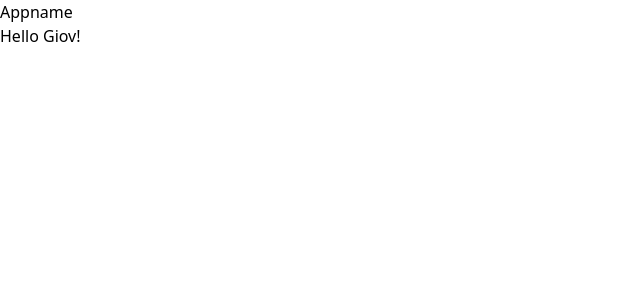
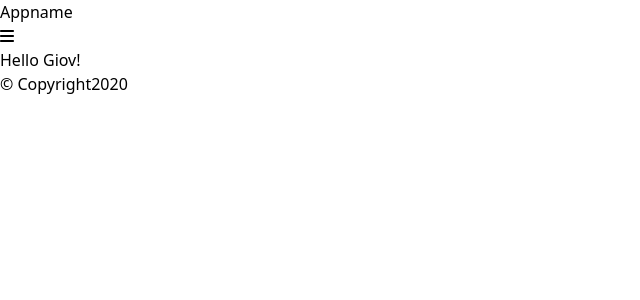
Before and after one commit to giovjg/10-my-first-reactapp, a React (Create React App) app in the folder firstreactapp/: page / in a window 1280 px wide. Shown: the top 300 px of the page, without its empty margins (0-640 px from the left). Built offline with nearby package versions, Linux system fonts and the light colour scheme.

Commit message:
add navigation component

```diff
--- a/firstreactapp/package.json
+++ b/firstreactapp/package.json
@@ -3,6 +3,9 @@
   "version": "0.1.0",
   "private": true,
   "dependencies": {
+    "@fortawesome/fontawesome-svg-core": "^6.1.1",
+    "@fortawesome/free-solid-svg-icons": "^6.1.1",
+    "@fortawesome/react-fontawesome": "^0.2.0",
     "@testing-library/jest-dom": "^5.16.4",
     "@testing-library/react": "^13.3.0",
     "@testing-library/user-event": "^13.5.0",
--- a/firstreactapp/src/App.js
+++ b/firstreactapp/src/App.js
@@ -1,7 +1,7 @@
-import logo from './logo.svg';
+// import logo from './logo.svg';
 // import './App.css';
 import HelloWorld from './Components/HelloWorld';
-import CounterExample from './Components/CounterExample';
+//import CounterExample from './Components/CounterExample';
 import Header from './Components/Header';
 import Footer from './Components/Footer';
 
@@ -11,6 +11,7 @@ function App() {
       <Header/>
       <HelloWorld name="Giov" />
       {/* <CounterExample/>*/}
+      <Footer/>
       </div>
   );
 }
--- a/firstreactapp/src/Components/Footer.js
+++ b/firstreactapp/src/Components/Footer.js
@@ -2,9 +2,9 @@ import React from 'react';
 
 function Footer() {
   return (
-    <footer className="bg-gray-200 text-center text-xs p-3">
+    <footer className="bg-gray-200 text-center text-xs p-3 absolute bottom-0 w-full">
       &copy; Copyright2020
-          </footer>
+    </footer>
   );
 }
 
--- a/firstreactapp/src/Components/Header.js
+++ b/firstreactapp/src/Components/Header.js
@@ -1,9 +1,13 @@
 import React from 'react';
+import Navigation from './Navigation';
 
 function Header() {
   return (
-    <header className="border-b font-bold p-3">
-      <h1>Appname</h1>
+    <header className="border-b p-3 flex justify-between items-center">
+      <span className ="font-bold">
+        Appname
+      </span>
+      <Navigation/>
     </header>
   );
 }
--- /dev/null
+++ b/firstreactapp/src/Components/Navigation.js
@@ -0,0 +1,15 @@
+import React from 'react';
+import {FontAwesomeIcon, FontawesomeIcon} from '@fortawesome/react-fontawesome';
+import {faBars} from '@fortawesome/free-solid-svg-icons';
+
+function Navigation() {
+  return (
+    <nav className="text-xl">
+      <FontAwesomeIcon
+      icon={faBars}
+      />
+    </nav>
+  );
+}
+
+export default Navigation;
```
Also changed, not shown: 1 other file (tests, documents, lock files or other folders).
